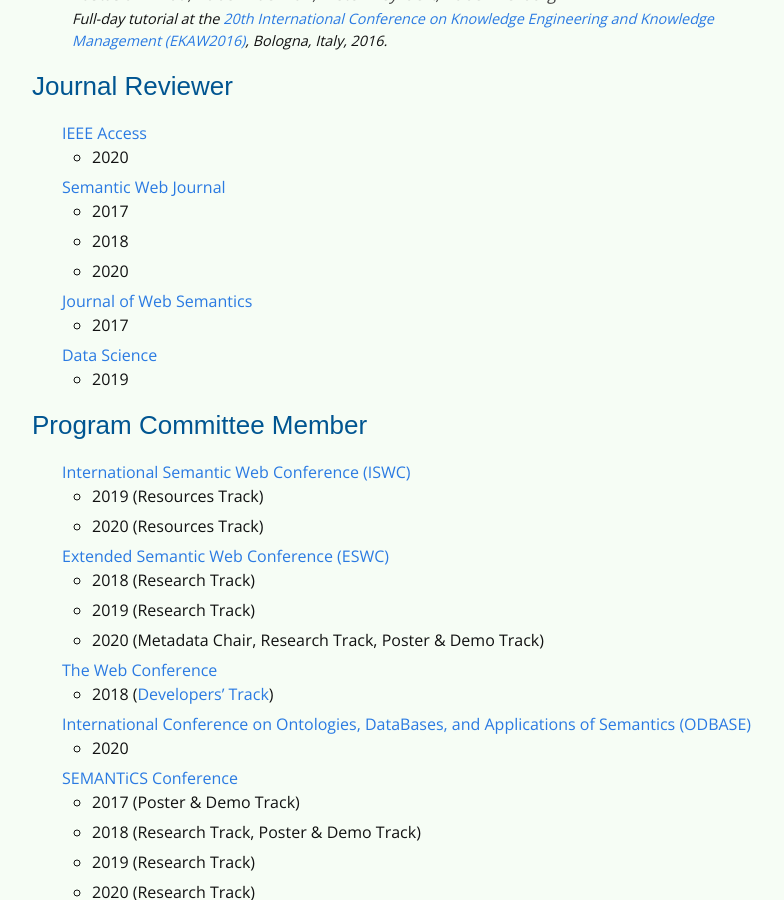
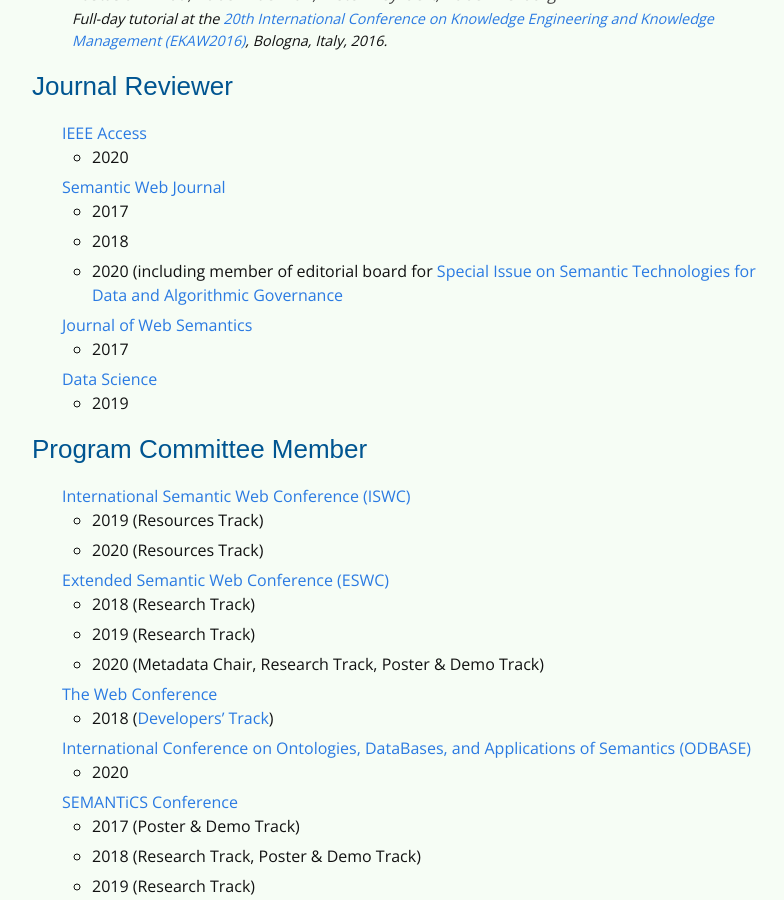
Before and after one commit to rubensworks/rubensworks.net, a Jekyll site: the page built from cv.md, in a window 1280 px wide and 900 px high, scrolled down 3880 px. Shown: the whole window, without its empty margins (238-1022 px from the left). Built offline with Jekyll 4.4.1, drawn with Linux system fonts in a browser that asks for light colours; some web fonts are replaced.

Commit message:
Add special issue editorial board to CV

```diff
--- a/cv.md
+++ b/cv.md
@@ -240,7 +240,7 @@
 * [Semantic Web Journal](http://semantic-web-journal.net/)
     * 2017
     * 2018
-    * 2020
+    * 2020 (including member of editorial board for [Special Issue on Semantic Technologies for Data and Algorithmic Governance](http://www.semantic-web-journal.net/blog/call-papers-special-issue-semantic-technologies-data-and-algorithmic-governance)
 * [Journal of Web Semantics](https://www.journals.elsevier.com/journal-of-web-semantics)
     * 2017
 * [Data Science](https://www.iospress.nl/journal/data-science/)
```
